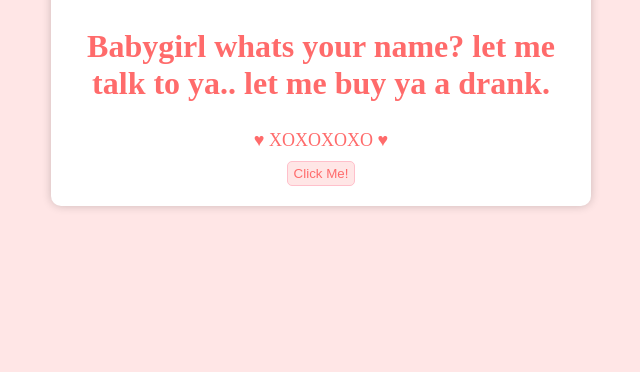
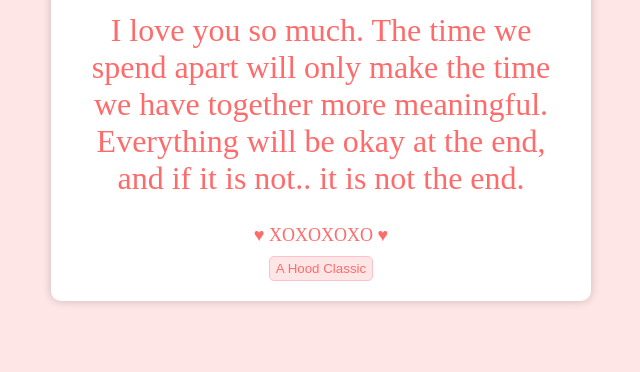
Before and after one commit to jm3ly/iloveyou, a plain HTML site: page index.html in a window 1280 px wide. Shown: the part 428-800 px from the top of the page, without its empty margins (319-959 px from the left). Drawn offline with Linux system fonts and the light colour scheme.

Commit message:
changes to main body

```diff
--- a/index.html
+++ b/index.html
@@ -11,12 +11,14 @@
     <div class="container">
         <h1>I LOVE YOU</h1>
         <p><span class="heart">&hearts;</span></p>
-        <h1>Babygirl whats your name? let me talk to ya.. let me buy ya a drank.
-        </h1>
+        <h1>Dear Kaitlyn,</h1>
+            <p>I love you so much. The time we spend apart will only make the time we have together more meaningful.
+            Everything will be okay at the end, and if it is not.. it is not the end.
+            </p>
         <p class="by">&hearts; XOXOXOXO &hearts;</p>
-        <a href= https://www.youtube.com/watch?v=dBrRBZy8OTs target="_blank">
+        <a href= https://www.youtube.com/watch?v=y5gxYeHSpfw target="_blank">
         <button>
-            Click Me!
+            A Hood Classic
         </button></a>
     </div>
 </body>
```
